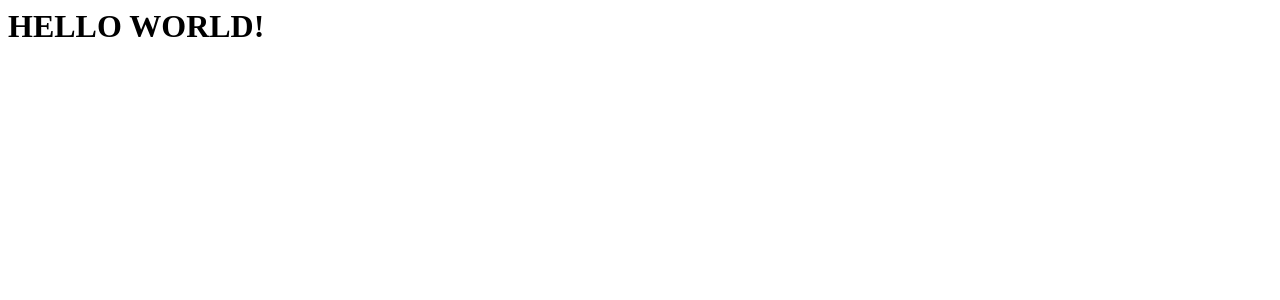
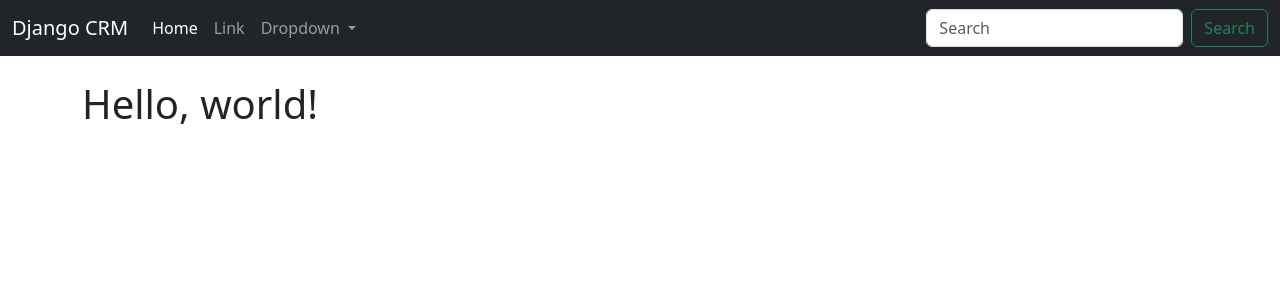
Before and after one commit to tcharrisson/Django-CRM-project, a Django app: page / in a window 1280 px wide. Shown: the top 300 px of the page. Run offline with Django 4.2, Linux system fonts and the light colour scheme.

Commit message:
bootstrap commit

```diff
--- a/website/templates/base.html
+++ b/website/templates/base.html
@@ -0,0 +1,20 @@
+<!doctype html>
+<html lang="en">
+  <head>
+    <meta charset="utf-8">
+    <meta name="viewport" content="width=device-width, initial-scale=1">
+    <title>Django CRM!</title>
+    <link href="https://cdn.jsdelivr.net/npm/bootstrap@5.3.0-alpha3/dist/css/bootstrap.min.css" rel="stylesheet" integrity="sha384-KK94CHFLLe+nY2dmCWGMq91rCGa5gtU4mk92HdvYe+M/SXH301p5ILy+dN9+nJOZ" crossorigin="anonymous">
+  </head>
+  <body>
+    {% include 'navbar.html' %}
+    <div class="container">
+        <br/>
+        {% block content  %}
+        {% endblock  %}
+    </div>
+
+
+    <script src="https://cdn.jsdelivr.net/npm/bootstrap@5.3.0-alpha3/dist/js/bootstrap.bundle.min.js" integrity="sha384-ENjdO4Dr2bkBIFxQpeoTz1HIcje39Wm4jDKdf19U8gI4ddQ3GYNS7NTKfAdVQSZe" crossorigin="anonymous"></script>
+  </body>
+</html>
--- a/website/templates/home.html
+++ b/website/templates/home.html
@@ -1,3 +1,14 @@
-<h1>
-    HELLO WORLD!
-</h1>
+<!doctype html>
+<html lang="en">
+  <head>
+    <meta charset="utf-8">
+    <meta name="viewport" content="width=device-width, initial-scale=1">
+    <title>Django CRM!</title>
+  </head>
+  <body>
+    {% extends 'base.html' %}
+    {% block content %}
+    <h1>Hello, world!</h1>
+    {% endblock  %}
+  </body>
+</html>
--- /dev/null
+++ b/website/templates/navbar.html
@@ -0,0 +1,34 @@
+<nav class="navbar navbar-expand-lg navbar-dark bg-dark">
+    <div class="container-fluid">
+      <a class="navbar-brand" href="{% url 'home' %}">Django CRM</a>
+      <button class="navbar-toggler" type="button" data-bs-toggle="collapse" data-bs-target="#navbarSupportedContent" aria-controls="navbarSupportedContent" aria-expanded="false" aria-label="Toggle navigation">
+        <span class="navbar-toggler-icon"></span>
+      </button>
+      <div class="collapse navbar-collapse" id="navbarSupportedContent">
+        <ul class="navbar-nav me-auto mb-2 mb-lg-0">
+          <li class="nav-item">
+            <a class="nav-link active" aria-current="page" href="#">Home</a>
+          </li>
+          <li class="nav-item">
+            <a class="nav-link" href="#">Link</a>
+          </li>
+          <li class="nav-item dropdown">
+            <a class="nav-link dropdown-toggle" href="#" role="button" data-bs-toggle="dropdown" aria-expanded="false">
+              Dropdown
+            </a>
+            <ul class="dropdown-menu">
+              <li><a class="dropdown-item" href="#">Action</a></li>
+              <li><a class="dropdown-item" href="#">Another action</a></li>
+              <li><hr class="dropdown-divider"></li>
+              <li><a class="dropdown-item" href="#">Something else here</a></li>
+            </ul>
+          </li>
+
+        </ul>
+        <form class="d-flex" role="search">
+          <input class="form-control me-2" type="search" placeholder="Search" aria-label="Search">
+          <button class="btn btn-outline-success" type="submit">Search</button>
+        </form>
+      </div>
+    </div>
+  </nav>
--- a/website/views.py
+++ b/website/views.py
@@ -3,8 +3,7 @@ working with renders
 '''
 from django.shortcuts import render
 
-'''
-Create a function for the home page,
-'''
+
 def home(request):
+    # creating home requests
     return render(request, 'home.html', {})
```
